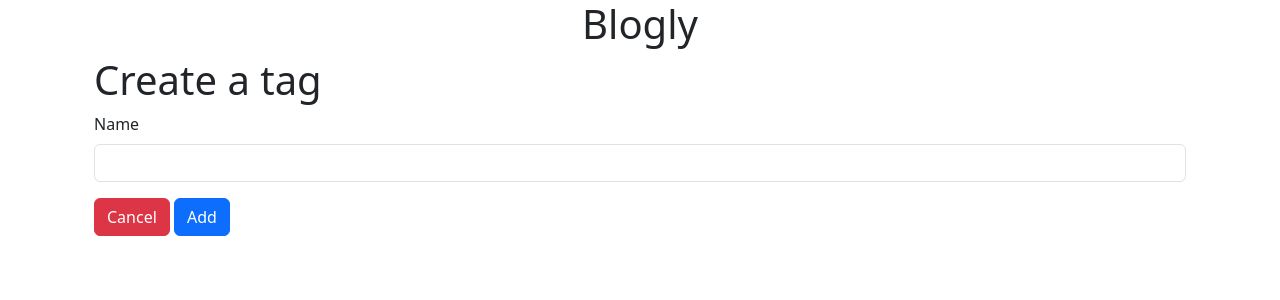
After one commit to lcarinad/blogly, a Flask app: page /tags/new in a window 1280 px wide. The commit adds this page. Shown: the top 300 px of the page. Run offline with Flask 3, Linux system fonts and the light colour scheme.

Commit message:
tag additions to posts

```diff
--- a/app.py
+++ b/app.py
@@ -103,7 +103,8 @@ def delete_user(user_id):
 def add_post(user_id):
     """shows add post form"""
     user = User.query.get_or_404(user_id)
-    return render_template("postform.html", user= user)
+    tags = Tag.query.all()
+    return render_template("postform.html", user= user, tags =tags)
 
 @app.route("/users/<int:user_id>/posts/new", methods=["POST"])
 def submit_post(user_id):
@@ -112,6 +113,7 @@ def submit_post(user_id):
     post_title = request.form["post_title"]
     post_content=request.form["post_content"]
     created_at = Post.created_at.default.arg
+    selected_tags = request.form.getlist("tag")
 
     if not post_title or not post_content:
         flash("Enter both fields.")
@@ -121,6 +123,14 @@ def submit_post(user_id):
 
     db.session.add(new_post)
     db.session.commit()
+
+    for tag in selected_tags:
+        tag_selection = Tag.query.get(tag)
+
+        if tag_selection:
+            new_post.tags.append(tag_selection)
+
+    db.session.commit()
     return redirect(f"/users/{user_id}")
 
 @app.route("/posts/<int:post_id>")
@@ -128,7 +138,8 @@ def show_post(post_id):
     """shows single post"""
 
     post = Post.query.get_or_404(post_id)
-    return render_template("show_post.html",  post=post)
+    tags = post.tags
+    return render_template("show_post.html",  post=post, tags=tags)
 
 @app.route("/posts/<int:post_id>/edit")
 def show_edit_post_form(post_id):
@@ -153,16 +164,70 @@ def edit_post(post_id):
 
 @app.route("/posts/<int:post_id>/delete", methods=["POST"])
 def delete_post(post_id):
-    """handles edit post form"""
+    """handles post delete"""
     post = Post.query.get_or_404(post_id)
 
-    print("I've deleted************************")
     db.session.delete(post)
     db.session.commit()
     return redirect("/users")
 
 @app.route("/tags")
-def show_tags():
+def show_tags_list():
     """Show list of all tags"""
     tags = Tag.query.all()
     return render_template("tags.html", tags=tags)
+
+@app.route("/tags/<int:id>")
+def show_tag(id):
+    """ Shows single tag """
+    tag = Tag.query.get_or_404(id)
+    posts = tag.posts
+    return render_template("show_tag.html", tag = tag, posts=posts)
+
+@app.route("/tags/new")
+def add_tag():
+    """shows add tag form"""
+    return render_template("tagform.html")
+
+@app.route("/tags/new", methods=["POST"])
+def submit_tag():
+    """handle new tag form submission"""
+    name = request.form["name"]
+    if not name:
+        flash("Enter a tag name")
+        return redirect("/tags/new")
+
+    new_tag = Tag(name=name)
+
+    db.session.add(new_tag)
+    db.session.commit()
+
+    return redirect('/tags')
+
+@app.route("/tags/<int:id>/edit")
+def show_edit_tag_form(id):
+    """Show edit form"""
+    tag = Tag.query.get_or_404(id)
+
+    return render_template('edit_tag.html', tag=tag)
+
+@app.route("/tags/<int:id>/edit", methods=["POST"])
+def edit_tag(id):
+    """Edit tag name"""
+    tag = Tag.query.get_or_404(id)
+    name = request.form["name"]
+
+    tag.name = name
+    db.session.commit()
+
+    return redirect('/tags')
+
+@app.route("/tags/<int:id>/delete", methods=["POST"])
+def delete_tag(id):
+    """Delete a tag"""
+    tag = Tag.query.get_or_404(id)
+
+    db.session.delete(tag)
+    db.session.commit()
+
+    return redirect("/tags")
--- /dev/null
+++ b/templates/tagform.html
@@ -0,0 +1,33 @@
+{% extends 'base.html' %} {%block title%} Add New Tag {% endblock %} {% block
+content %}
+<div class="container">
+  <form
+    action="/tags/new"
+    method="post">
+    <h1>Create a tag</h1>
+    <div class="mb-3">
+      <label
+        for="tag_name"
+        class="form-label"
+        >Name</label
+      >
+      <input
+        type="text"
+        class="form-control"
+        name="name" />
+    </div>
+
+    <a
+      class="btn btn-danger"
+      href="/tags"
+      role="button"
+      >Cancel</a
+    >
+    <button
+      type="submit"
+      class="btn btn-primary">
+      Add
+    </button>
+  </form>
+</div>
+{% endblock %}
```
Also changed, not shown: templates/edit_tag.html (added, +34 -0 lines), templates/postform.html (+15 -0 lines), templates/show_post.html (+10 -0 lines), templates/show_tag.html (added, +30 -0 lines), templates/tags.html (added, +22 -0 lines).
